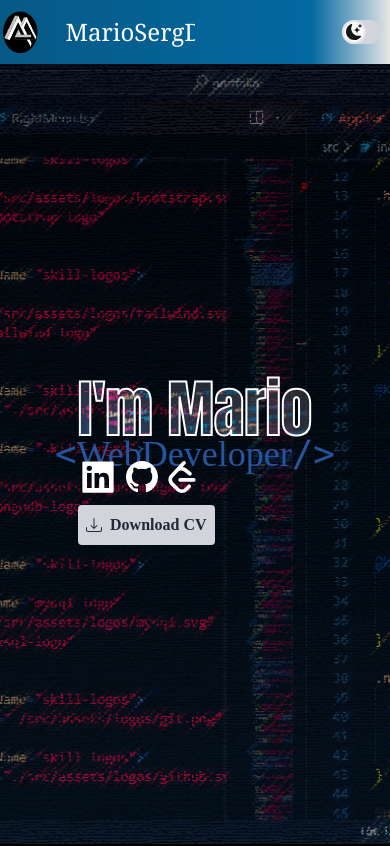
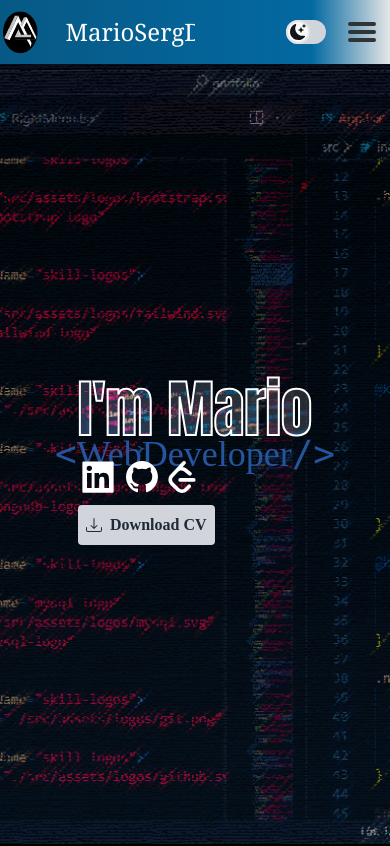
Before and after one commit to mariosergdc/portfolio, a React (Vite) app: page / in a window 390 px wide. Shown: the top 846 px of the page. Built offline with nearby package versions, Linux system fonts and the light colour scheme.

Commit message:
hamburger menu

```diff
--- a/src/components/Menu.tsx
+++ b/src/components/Menu.tsx
@@ -1,10 +1,13 @@
 import { useContext } from "react";
 import ThemeContext from "./context/ThemeProvider";
 
-const Menu = () => {
+const Menu = ({ open, handleOpen }) => {
   const { theme } = useContext(ThemeContext);
   return (
-    <nav className="hidden md:flex md:justify-center">
+    <nav
+      className={`menu md:flex md:justify-center ${open ? "is-active" : ""}`}
+      onClick={() => handleOpen()}
+    >
       <ul className="flex flex-col  md:flex-row gap-4 text-lg">
         <li className="nav-links">
           <a href="#home">Home</a>
@@ -12,21 +15,21 @@ const Menu = () => {
             className={`under-link ${theme === "dark" ? "light" : "dark"}`}
           ></div>
         </li>
-        <li>|</li>
+        <li className={`${open ? "d-none" : ""}`}>|</li>
         <li className="nav-links">
           <a href="#about">About</a>
           <div
             className={`under-link ${theme === "dark" ? "light" : "dark"}`}
           ></div>
         </li>
-        <li>|</li>
+        <li className={`${open ? "d-none" : ""}`}>|</li>
         <li className="nav-links">
           <a href="#projects">Projects</a>
           <div
             className={`under-link ${theme === "dark" ? "light" : "dark"}`}
           ></div>
         </li>
-        <li>|</li>
+        <li className={`${open ? "d-none" : ""}`}>|</li>
         <li className="nav-links">
           <a href="#contact">Contact</a>
           <div
--- a/src/components/NavBar.tsx
+++ b/src/components/NavBar.tsx
@@ -1,10 +1,15 @@
-import { useContext } from "react";
+import { useContext, useState } from "react";
 import Menu from "./Menu";
 import RightMenu from "./RightMenu";
 import ThemeContext from "./context/ThemeProvider";
 
 const NavBar = () => {
   const { theme } = useContext(ThemeContext);
+  const [open, setOpen] = useState(false);
+
+  const handleOpen = () => {
+    setOpen(!open);
+  };
   return (
     <div
       className="sticky top-0 z-40 w-full h-16 lg:border-b lg:border-b-slate-500/10
@@ -19,8 +24,18 @@ const NavBar = () => {
             <a href="#home">MarioSergDC</a>
           </h1>
         </div>
-        <Menu />
-        <RightMenu />
+        <Menu open={open} handleOpen={handleOpen} />
+        <div className="flex items-center justify-end">
+          <RightMenu />
+          <div
+            onClick={handleOpen}
+            className={`hamburger ${open ? "is-active" : ""} `}
+          >
+            <div className="layer top"></div>
+            <div className="layer mid"></div>
+            <div className="layer bottom"></div>
+          </div>
+        </div>
       </header>
     </div>
   );
--- a/src/index.css
+++ b/src/index.css
@@ -252,6 +252,55 @@ html {
   display: none;
 }
 
+.menu {
+  position: absolute;
+  display: none;
+  right: 0;
+  top: 4rem;
+}
+
+.menu.is-active {
+  display: flex;
+  background-color: #0e4983e7;
+  border-radius: 1rem;
+  border-top-right-radius: 0;
+  padding: 1rem;
+}
+
+.hamburger {
+  position: relative;
+  background-color: transparent;
+  right: 0;
+  top: 0;
+  padding: 10px;
+  transform: translate3d(0, 0, 0);
+  transition: transform 0.25s cubic-bezier(0.05, 1.04, 0.72, 0.98);
+  z-index: 1000;
+  cursor: pointer;
+  user-select: none;
+}
+
+.layer {
+  background: #333333;
+  margin: 4px;
+  border-radius: 2px;
+  width: 28px;
+  height: 4px;
+  opacity: 1;
+  transform: translate3d(0, 0, 0);
+  transition: all 0.25s cubic-bezier(0.05, 1.04, 0.72, 0.98);
+}
+
+.hamburger.is-active .top {
+  transform: translateY(200%) rotate(45deg) !important;
+}
+.hamburger.is-active .mid {
+  opacity: 0;
+}
+.hamburger.is-active .bottom {
+  transform: translateY(-200%) rotate(135deg) !important;
+}
+
 @media screen and (min-width: 768px) {
   .header-texts {
     font-size: 5rem;
@@ -269,6 +318,17 @@ html {
   .link-desktop {
     display: block;
   }
+  .menu {
+    position: static;
+    display: flex;
+  }
+  .menu.is-active {
+    display: flex;
+    background-color: transparent;
+  }
+  .hamburger {
+    display: none;
+  }
 }
 
 .df-jcc-aic {
@@ -282,3 +342,6 @@ html {
   text-shadow: 0 1px 0 #cccccc, 0 2px 0 #cccccc, 0 3px 0 #cccccc,
     0 50px 30px rgba(0, 0, 0, 0.3);
 }
+.d-none {
+  display: none;
+}
```
